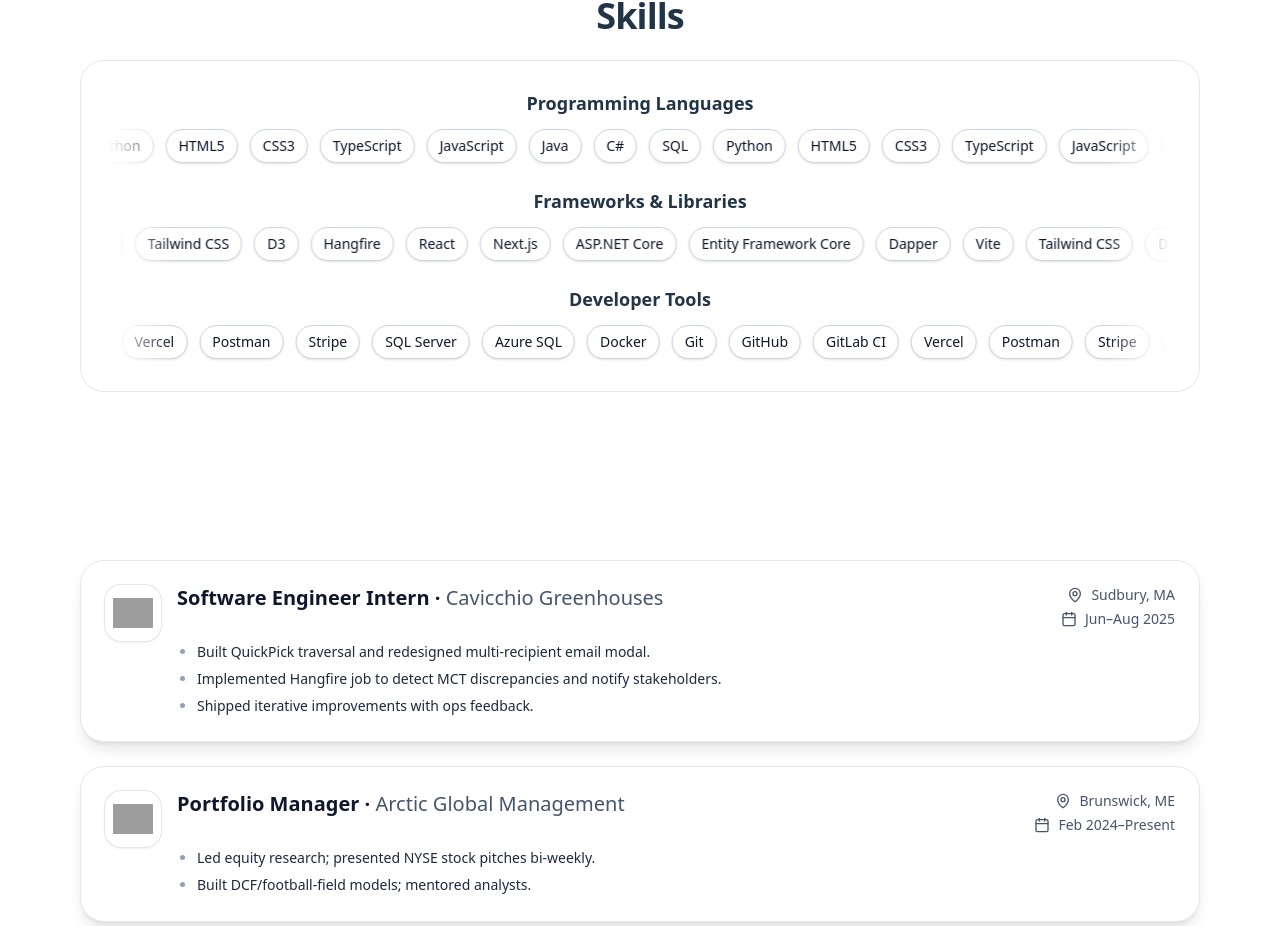
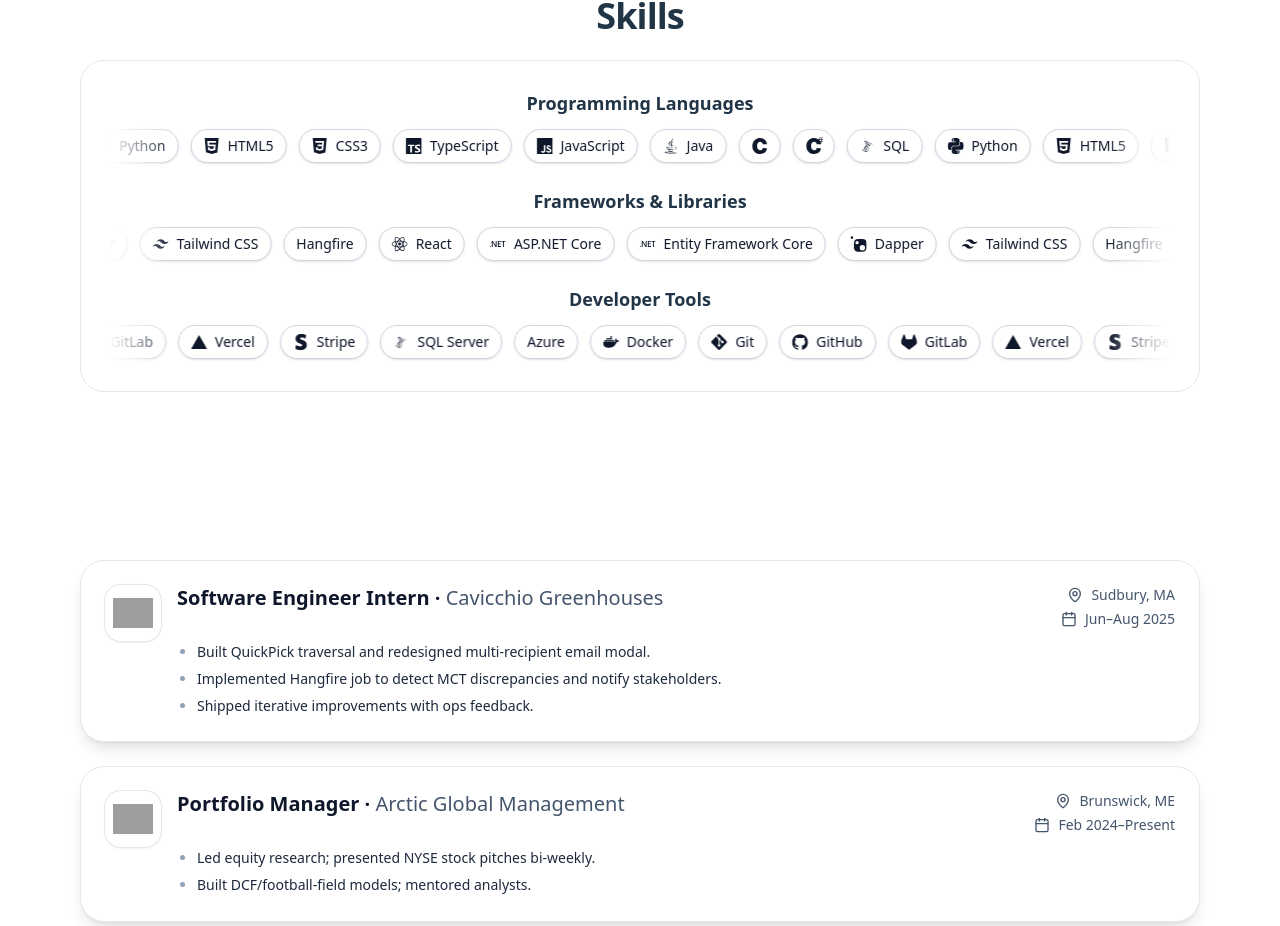
Before and after one commit to calvint18/personalPage, a React (Vite) app in the folder my-portfolio/: page / in a window 1280 px wide. Shown: the part 1538-2464 px from the top of the page. Built offline with nearby package versions, Linux system fonts and the light colour scheme; grey boxes are pictures that could not be loaded.

Commit message:
added icons to skills

```diff
--- a/my-portfolio/package.json
+++ b/my-portfolio/package.json
@@ -12,7 +12,9 @@
   "dependencies": {
     "lucide-react": "^0.542.0",
     "react": "^19.1.1",
-    "react-dom": "^19.1.1"
+    "react-dom": "^19.1.1",
+    "react-icons": "^5.5.0",
+    "simple-icons": "^15.13.0"
   },
   "devDependencies": {
     "@eslint/js": "^9.33.0",
--- a/my-portfolio/src/components/Skills.tsx
+++ b/my-portfolio/src/components/Skills.tsx
@@ -1,8 +1,90 @@
 import React from "react";
+import {
+  SiTypescript,
+  SiJavascript,
+  SiPython,
+  SiHtml5,
+  SiCss3,
+  SiReact,
+  SiDotnet,
+  SiTailwindcss,
+  SiDocker,
+  SiGit,
+  SiGithub,
+  SiGitlab,
+  SiVercel,
+  SiStripe,
+  SiNuget,
+  SiC,
+} from "react-icons/si";
+import { FaJava } from "react-icons/fa";
+import { VscAzure } from "react-icons/vsc";
+import { DiMsqlServer } from "react-icons/di";
 
-const LANGUAGES = ["TypeScript","JavaScript","Java","C#","SQL","Python","HTML5","CSS3"];
-const FRAMEWORKS = ["React","Next.js","ASP.NET Core","Entity Framework Core","Dapper","Vite","Tailwind CSS","D3","Hangfire"];
-const TOOLS = ["SQL Server","Azure SQL","Docker","Git","GitHub","GitLab CI","Vercel","Postman","Stripe"];
+const LANGUAGES = ["TypeScript","JavaScript","Java","C","C#","SQL","Python","HTML5","CSS3"];
+const FRAMEWORKS = ["React","ASP.NET Core","Entity Framework Core","Dapper","Tailwind CSS","Hangfire"];
+const TOOLS = ["SQL Server","Azure","Docker","Git","GitHub","GitLab","Vercel","Stripe"];
+
+// Custom "C#" glyph: C icon with a small '#' overlaid
+function CSharpIcon({ size = 16, className = "" }: { size?: number; className?: string }) {
+  const box = { width: size, height: size };
+  return (
+    <span className={`relative inline-block ${className}`} style={box} aria-hidden>
+      <SiC size={size} className="absolute inset-0" />
+      <span
+        className="absolute text-[9px] leading-none"
+        style={{ right: -2, top: -2 }}
+      >
+        #
+      </span>
+    </span>
+  );
+}
+
+// Map labels to icon components
+const ICONS: Record<string, React.ComponentType<{ size?: number; className?: string }> | undefined> = {
+  // Languages
+  TypeScript: SiTypescript,
+  JavaScript: SiJavascript,
+  Java: FaJava,
+  C: SiC,
+  SQL: DiMsqlServer,
+  Python: SiPython,
+  HTML5: SiHtml5,
+  CSS3: SiCss3,
+
+  // Frameworks / libs
+  React: SiReact,
+  "ASP.NET Core": SiDotnet,
+  "Entity Framework Core": SiDotnet,
+  Dapper: SiNuget,
+  "Tailwind CSS": SiTailwindcss,
+
+  // Tools
+  "SQL Server": DiMsqlServer,
+  "Azure SQL": VscAzure,
+  Docker: SiDocker,
+  Git: SiGit,
+  GitHub: SiGithub,
+  GitLab: SiGitlab,
+  Vercel: SiVercel,
+  Stripe: SiStripe,
+};
+
+function Pill({ text }: { text: string }) {
+  const Icon = ICONS[text];
+  const onlyIcon = text === "C" || text === "C#";
+  return (
+    <span className="inline-flex items-center gap-2 rounded-full border border-slate-300 bg-white text-slate-900 px-3 py-1.5 text-sm shadow-sm">
+      {text === "C#" ? (
+        <CSharpIcon size={16} className="shrink-0" />
+      ) : Icon ? (
+        <Icon size={16} className="shrink-0" />
+      ) : null}
+      {!onlyIcon && text}
+    </span>
+  );
+}
 
 function TickerRow({
   items,
@@ -28,12 +110,7 @@ function TickerRow({
         }}
       >
         {sequence.map((t, i) => (
-          <span
-            key={`${t}-${i}`}
-            className="inline-flex items-center rounded-full border border-slate-300 bg-white text-slate-900 px-3 py-1.5 text-sm shadow-sm"
-          >
-            {t}
-          </span>
+          <Pill key={`${t}-${i}`} text={t} />
         ))}
       </div>
     </div>
```
Also changed, not shown: 1 other file (tests, documents, lock files or other folders).
